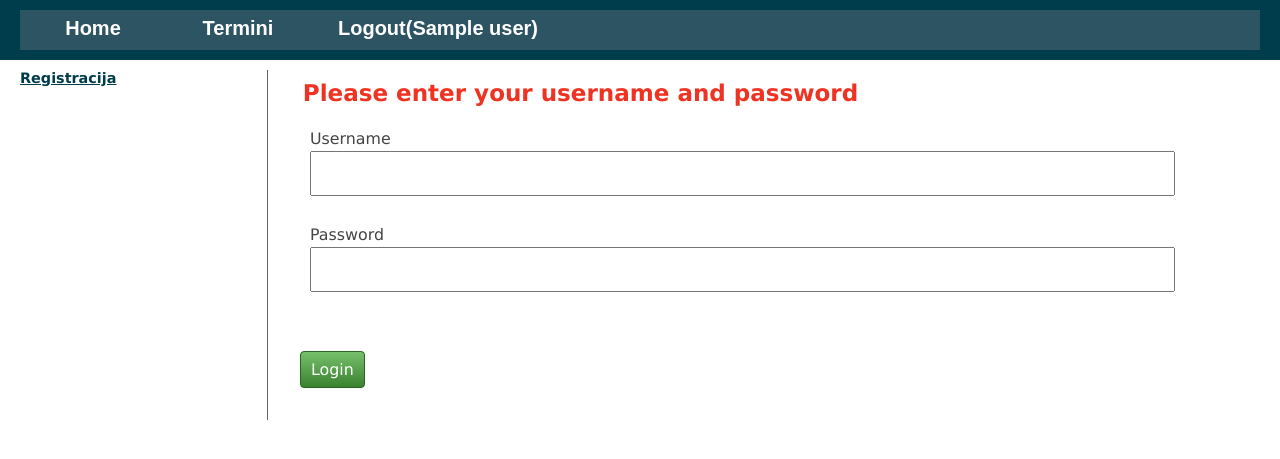
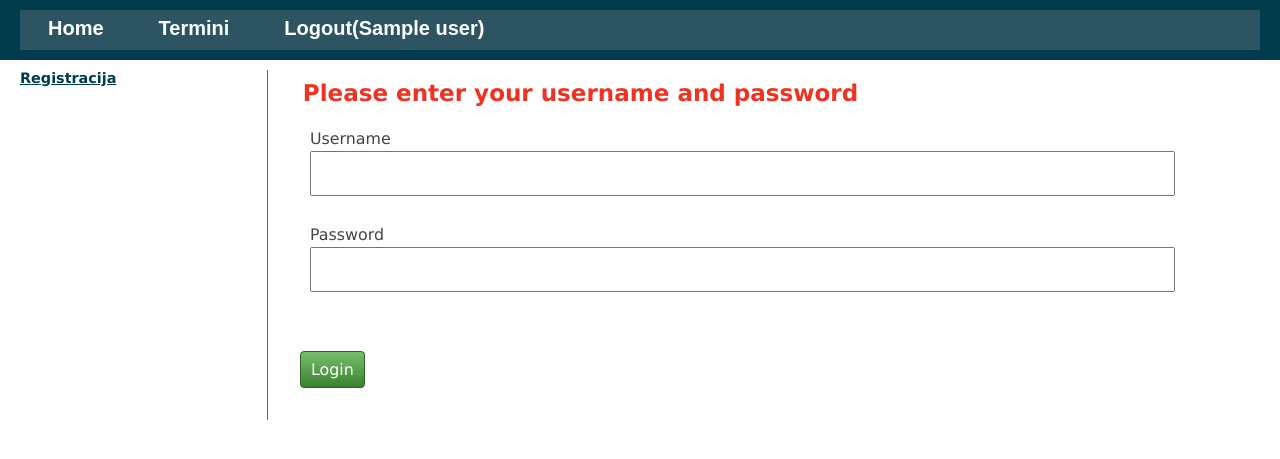
Before and after one commit to dofahkiin/Dvorana, a CakePHP app: the page made by app/View/Home/home.ctp in a window 1280 px wide. Shown: the top 459 px of the page. Run offline with PHP 8.4 and a stand-in for CakePHP, Linux system fonts and the light colour scheme; the template is opened without the code that fills it: most values are stand-ins (such as "Sample title", 1, 10 or a date in 2020); form fields are guessed from the names that the template uses; data that the repository does not hold is empty; some libraries are stand-ins or nearby versions.

Commit message:
Ispravljen CSS vezan za navigaciju

```diff
--- a/app/webroot/css/cake.generic.css
+++ b/app/webroot/css/cake.generic.css
@@ -768,7 +768,7 @@ nav ul li a {
     margin-left: 1px;
     white-space: nowrap;
     height:30px; /* Width and height of top-level nav items */
-    width:90px;
+    /* width:90px; */
     text-align:center;
 
 }
--- a/app/webroot/css/demo.css
+++ b/app/webroot/css/demo.css
@@ -1,7 +1,9 @@
+
 body {
 	font-family: "Lucida Grande", Helvetica, Arial, Verdana, sans-serif;
 	font-size: 83.33%;
 }
+
 
 h1 {
 	padding: 0.5em;
--- a/app/webroot/css/reset.css
+++ b/app/webroot/css/reset.css
@@ -5,14 +5,17 @@
  version: 2.5.1
  */
 html {
-    color: #000;
+  /*  color: #000;*/
     background: #FFF;
 }
 
+/*
 body, div, dl, dt, dd, ul, ol, li, h1, h2, h3, h4, h5, h6, pre, code, form, fieldset, legend, input, textarea, p, blockquote, th, td {
     margin: 0;
     padding: 0;
 }
+*/
+
 
 
 table {
```
